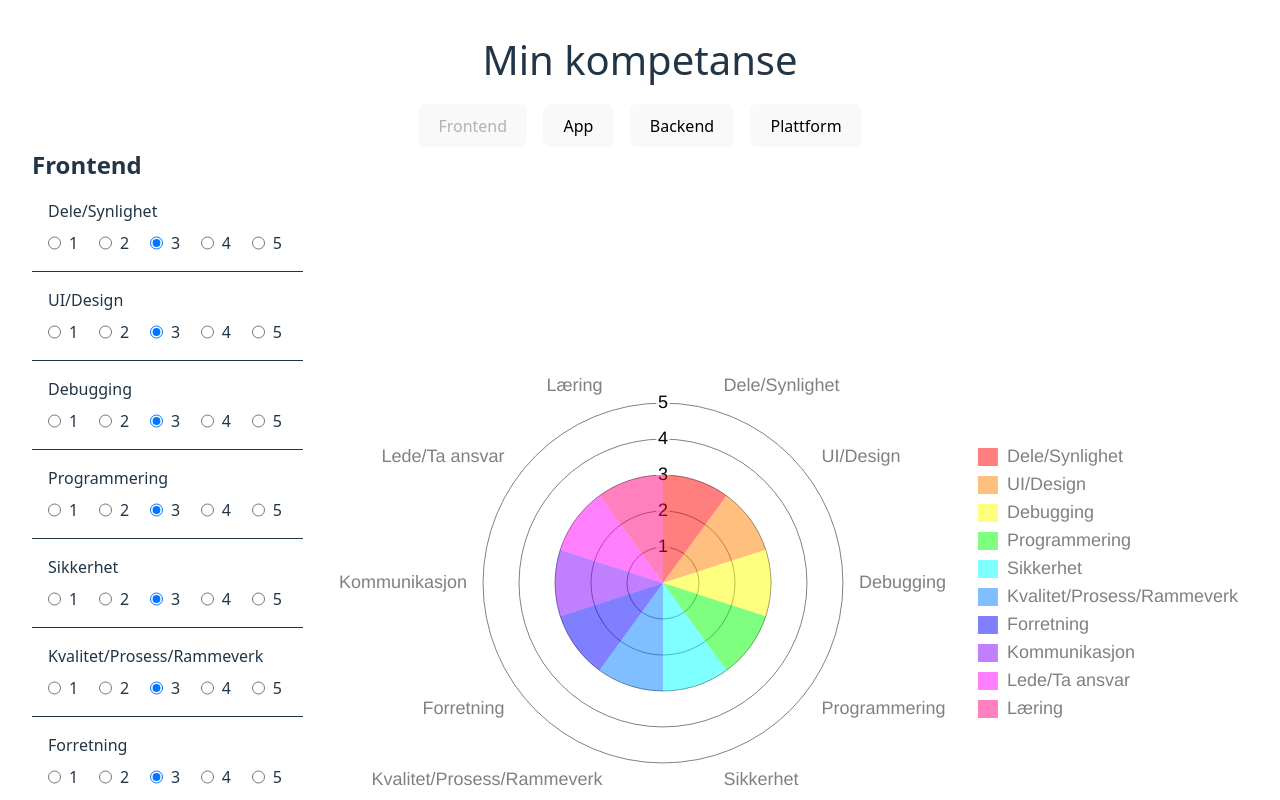
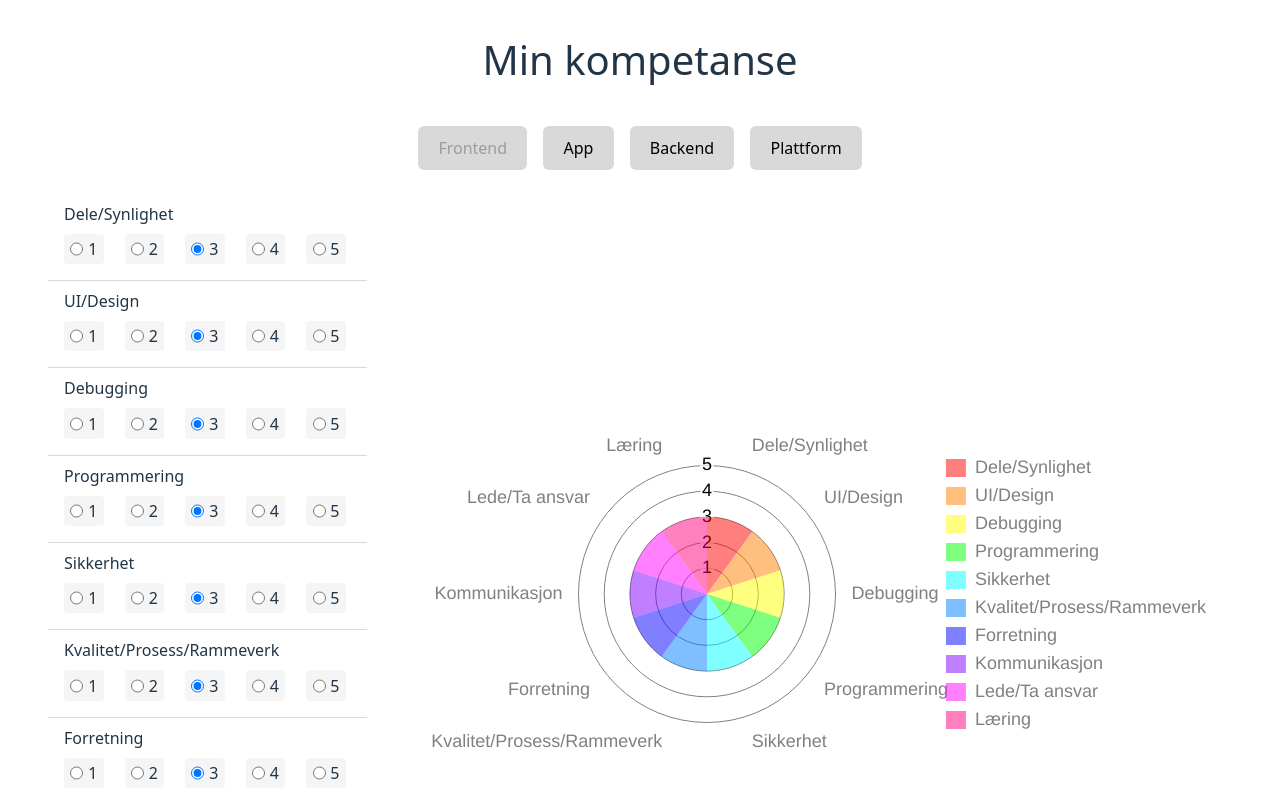
Before and after one commit to Igor-J86/experience-rating, a React (Vite) app: page / in a window 1280 px wide. Both pictures are taken after a click on the button "Frontend". Shown: the top 800 px of the page. Built offline with nearby package versions, Linux system fonts and the light colour scheme.

Commit message:
Split into components + make summary

```diff
--- a/src/App.tsx
+++ b/src/App.tsx
@@ -2,22 +2,27 @@ import { useEffect, useState } from "react";
 import Chart from "./components/Chart";
 import { areas } from "./utils/globals";
 import { loadLocal, saveLocal } from "./utils/helpers";
+import Topics from "./components/Topics";
+import Summary from "./components/Summary";
 
 const App = () => {
   const [selectedArea, setSelectedArea] = useState<string>("");
-  const [scores, setScores] = useState<{ name: string; score: number }[]>([]);
+  const [scores, setScores] = useState<{ name: string; label: string; score: number }[]>([]);
 
   const handleScore = (e: React.ChangeEvent<HTMLInputElement>) => {
     const topicId = e.currentTarget.name;
     const score = +e.currentTarget.value;
-    setScores((prevScore) =>
-      prevScore.some((item) => item.name === topicId)
+
+    setScores((prevScore) => {
+      const existingItem = prevScore.find((item) => item.name === topicId);
+
+      return existingItem
         ? prevScore.map((item) =>
-            item.name === topicId ? { ...item, score: score } : item
+            item.name === topicId ? { ...item, score } : item
           )
-        : [...prevScore, { name: topicId, score: score }]
-    );
-  };
+        : [...prevScore, { name: topicId, label: existingItem!.label ?? "", score }];
+      });
+    };
 
   useEffect(() => {
     const getFromLocal = loadLocal(`posten-kompetanse-${selectedArea}`);
@@ -28,6 +33,7 @@ const App = () => {
       setScores(
         areas[selectedArea as keyof typeof areas]?.topics.map((topic) => ({
           name: topic.id,
+          label: topic.label,
           score: 3,
         }))
       );
@@ -43,8 +49,8 @@ const App = () => {
   return (
     <div className="wrapper">
       <h1>Min kompetanse</h1>
-      <div className="container">
-        <ul className="no-list-style">
+      <div className="container flex flex-dir-col gal">
+        <ul className="no-list-style flex flex-wrap">
           {Object.keys(areas).map((area) => {
             return (
               <li key={area}>
@@ -66,45 +72,14 @@ const App = () => {
         </ul>
         {selectedArea && (
           <>
-            <h2>{areas[selectedArea as keyof typeof areas].label}</h2>
             <div className="flex gam">
-              <div>
-                {areas[selectedArea as keyof typeof areas].topics.map(
-                  (topic) => (
-                    <fieldset key={topic.id}>
-                      <legend>{topic.label}</legend>
-                      <ul className="no-list-style justify-csb">
-                        {Array.from({ length: 5 }, (_, index) => {
-                          const score = scores.find(
-                            (score) => score.name === topic.id
-                          );
-                          return (
-                            <li key={index}>
-                              <input
-                                type="radio"
-                                id={topic.id + index}
-                                name={topic.id}
-                                value={index + 1}
-                                onChange={handleScore}
-                                checked={
-                                  score?.name === topic.id &&
-                                  score?.score === index + 1
-                                }
-                              />
-                              <label htmlFor={topic.id + index}>
-                                {index + 1}
-                              </label>
-                            </li>
-                          );
-                        })}
-                      </ul>
-                    </fieldset>
-                  )
-                )}
-              </div>
+              <Topics scores={scores} selectedArea={selectedArea} handleScore={handleScore} />
               <div className="container canvas">
                 <Chart area={selectedArea} scores={scores} />
               </div>
+            </div>
+            <div className="container">
+              <Summary scores={scores} selectedArea={areas[selectedArea as keyof typeof areas].label} />
             </div>
           </>
         )}
--- /dev/null
+++ b/src/components/Summary.tsx
@@ -0,0 +1,26 @@
+
+type SummaryProps = {
+  selectedArea: string
+  scores: {
+    name: string
+    label: string
+    score: number
+  }[]
+}
+
+const Summary = ({ scores, selectedArea }:SummaryProps) => {
+  return (
+    <div className="summary">
+      <h2>{selectedArea} summary</h2>
+      <dl>
+        {scores.map((topic) => (
+          <div className="flex gas" key={topic.name}>
+            <dt>{topic.label}</dt> <dd>{topic.score}</dd>
+          </div>
+        ))}
+      </dl>
+    </div>
+  )
+}
+
+export default Summary
--- /dev/null
+++ b/src/components/Topics.tsx
@@ -0,0 +1,50 @@
+import { areas } from "../utils/globals"
+
+type TopicsProps = {
+  selectedArea: string
+  handleScore: React.ChangeEventHandler<HTMLInputElement>
+  scores: {
+    name: string
+    score: number
+  }[]
+}
+
+const Topics = ({ scores, selectedArea, handleScore }:TopicsProps) => {
+  return (
+    <div>
+      {areas[selectedArea as keyof typeof areas].topics.map(
+        (topic) => (
+          <fieldset key={topic.id}>
+            <legend>{topic.label}</legend>
+            <ul className="no-list-style justify-csb">
+              {Array.from({ length: 5 }, (_, index) => {
+                const score = scores.find(
+                  (score) => score.name === topic.id
+                );
+                return (
+                  <li key={index}>
+                    <label>
+                      <input
+                        type="radio"
+                        name={topic.id}
+                        value={index + 1}
+                        onChange={handleScore}
+                        checked={
+                          score?.name === topic.id &&
+                          score?.score === index + 1
+                        }
+                      />
+                      {index + 1}
+                    </label>
+                  </li>
+                );
+              })}
+            </ul>
+          </fieldset>
+        )
+      )}
+    </div>
+  )
+}
+
+export default Topics
--- a/src/index.css
+++ b/src/index.css
@@ -5,13 +5,18 @@
 }
 
 :root {
+  --lighter-gray: hsl(0, 0%, 85%);
+  --light-gray: hsla(0, 0%, 80%, 0.2);
+  --dark-gray: hsl(0,0%,15%);
+  --darker-gray: hsl(0,0%,8%);
+  --white: hsl(0,0%,100%);
   font-family: system-ui, Avenir, Helvetica, Arial, sans-serif;
   line-height: 1.5;
   font-weight: 400;
 
   color-scheme: light dark;
-  color: rgba(255, 255, 255, 1);
-  background-color: #242424;
+  color: var(--white);
+  background-color: var(--dark-gray);
 
   font-synthesis: none;
   text-rendering: optimizeLegibility;
@@ -37,20 +42,25 @@ body {
   min-height: 100vh;
 }
 
+
+h1, h2 {
+  line-height: 1.4;
+  font-weight: 400;
+  margin: 0 0 0.4lh;
+}
+
 h1 {
   font-size: 2.5em;
-  line-height: 1.4;
-  font-weight: 400;
 }
 
 button {
-  border-radius: 8px;
+  border-radius: 6px;
   border: 1px solid transparent;
   padding: 0.6em 1.2em;
   font-size: 1em;
   font-weight: 500;
   font-family: inherit;
-  background-color: #1a1a1a;
+  background-color: var(--darker-gray);
   cursor: pointer;
   transition: border-color 0.25s;
 }
@@ -65,20 +75,20 @@ button:focus-visible {
 @media (prefers-color-scheme: light) {
   :root {
     color: #213547;
-    background-color: #ffffff;
+    background-color: var(--white);
   }
   a:hover {
     color: #747bff;
   }
   button {
-    background-color: #f9f9f9;
+    background-color: var(--lighter-gray);
   }
 }
 
 fieldset {
   display: flex;
   flex-direction: column;
-  padding: 1rem;
+  padding: 0.5rem 1rem 1rem;
   max-width: 18rem;
   gap: 0.5rem;
   border: none;
@@ -86,7 +96,25 @@ fieldset {
     float: left;
   }
   &:not(:last-of-type) {
-    border-bottom: 1px solid;
+    border-bottom: 1px solid var(--lighter-gray);
+  }
+}
+
+.summary {
+  background-color: var(--light-gray);
+  padding: 1rem 1.5rem 1.8rem;
+  dl {
+    max-width: 36rem;
+    display: grid;
+    column-gap: 4rem;
+    row-gap: 0.5rem;
+    grid-template-columns: repeat(auto-fit, minmax(14rem, 1fr));
+    > div {
+      padding: 0 0.5rem;
+      display: flex;
+      justify-content: space-between;
+      border-bottom: 1px solid var(--lighter-gray);
+    }
   }
 }
 
@@ -95,12 +123,12 @@ fieldset {
   display: flex;
   flex-direction: column;
   align-items: center;
-  gap: 1rem;
   width: 100%;
 }
 .container {
   width: 100%;
   max-width: 100vw;
+  padding: 1rem;
   &.canvas {
     height: 800px;
   }
@@ -112,17 +140,29 @@ fieldset {
   gap: 1rem;
   justify-content: center;
 
-  li:has(input[type="radio"]) {
+  li:has(label) {
     display: flex;
     > label {
-      padding-left: 0.5rem;
+      background-color: hsla(0, 0%, 80%, 20%);
+      padding: 0.2rem 0.4rem;
+      border-radius: 4px;
       margin-right: 0.3rem;
+      display: flex;
+      gap: 0.3rem;
     }
   }
 }
 
 .flex {
   display: flex;
+}
+
+.flex-dir-col {
+  flex-direction: column;
+}
+
+.flex-wrap {
+  flex-wrap: wrap;
 }
 
 .gas {
```
